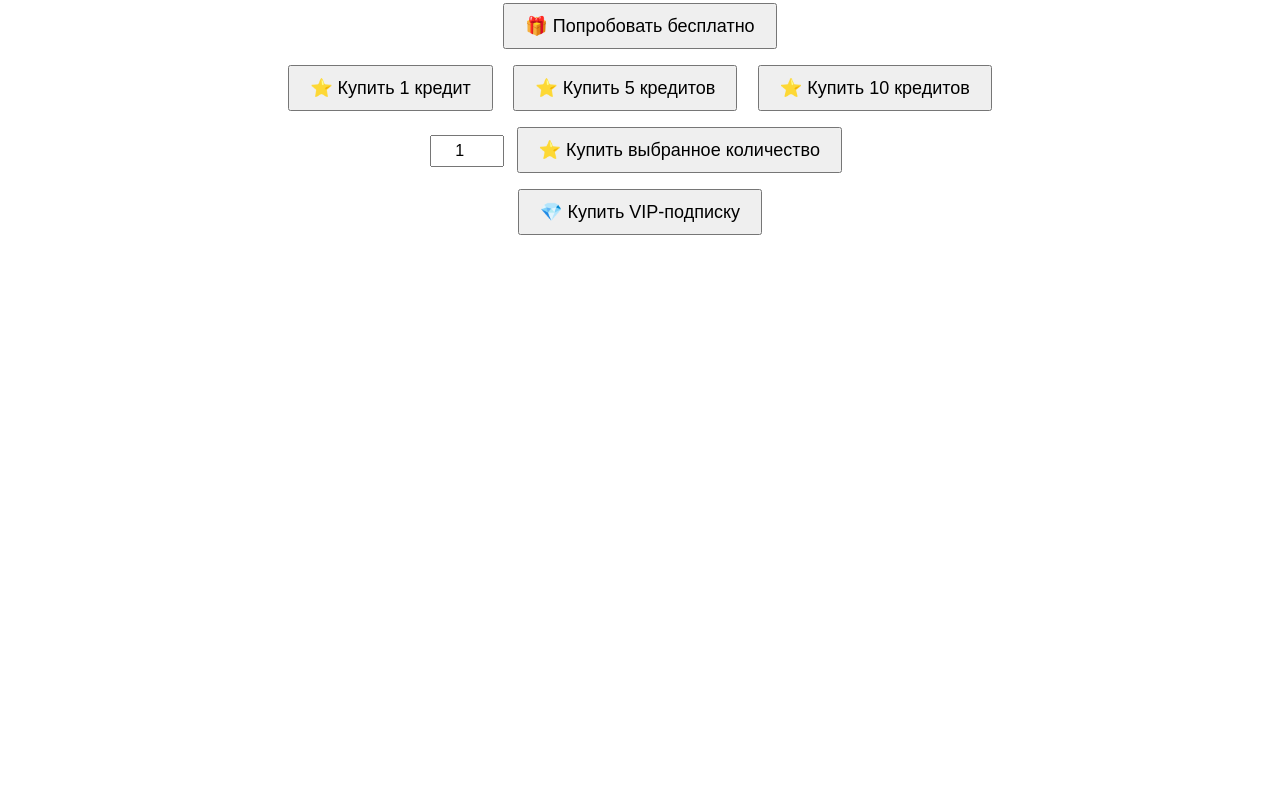
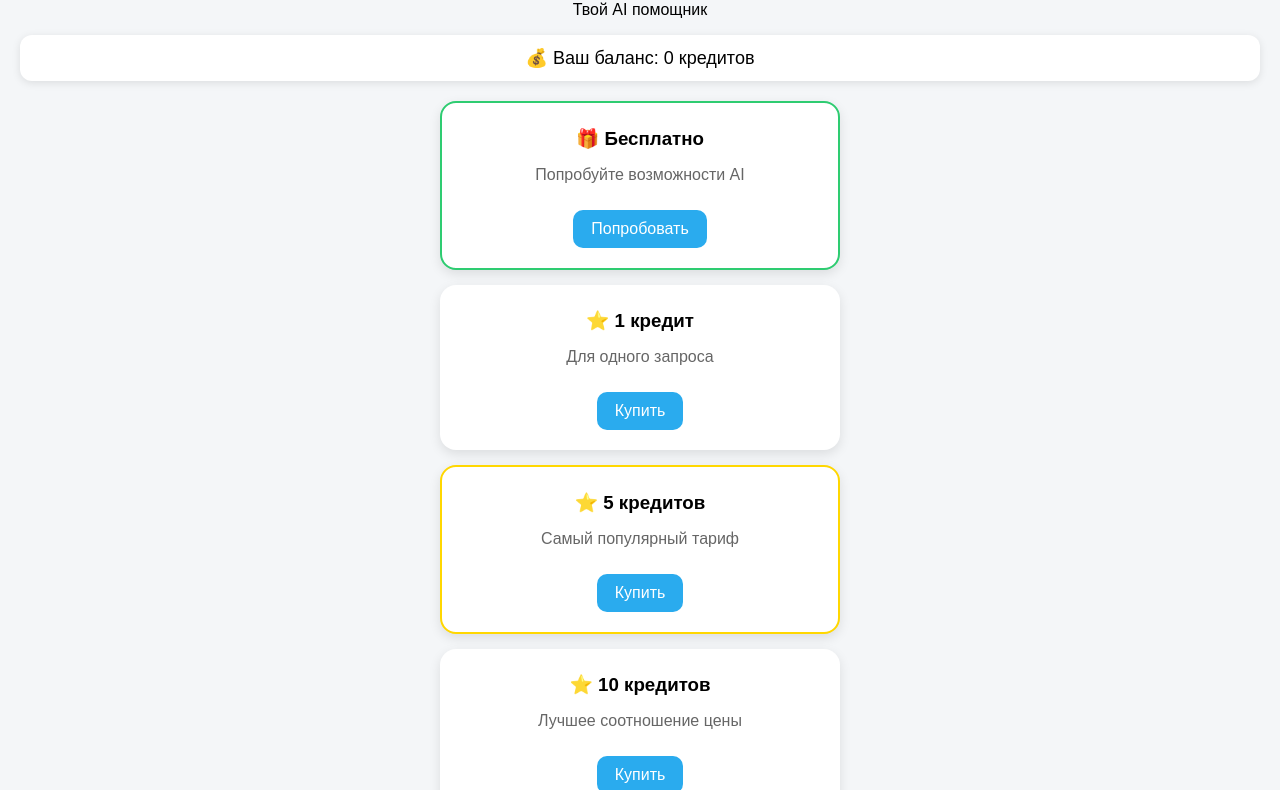
Before and after one commit to zajnulinoleg33-ux/AIMagicBot-MiniApp, a plain HTML site: page index.html in a window 1280 px wide. Shown: the part 93-883 px from the top of the page. Before the commit the page ends 800 px from the top, so only its background shows below. Drawn offline with Linux system fonts and the light colour scheme.

Commit message:
Refactor index.html for improved layout and styling

```diff
--- a/index.html
+++ b/index.html
@@ -2,71 +2,140 @@
 <html>
 <head>
 <meta charset="UTF-8">
-  <title>Пополнение AIMagicBot</title>
+<title>AIMagicBot</title>
+
 <style>
-    body { font-family: Arial, sans-serif; text-align: center; margin-top: 40px; }
-    button { font-size: 18px; padding: 10px 20px; margin: 8px; cursor: pointer; }
-    input { font-size: 16px; padding: 5px; width: 60px; text-align: center; }
-    h2 { margin-bottom: 20px; }
+body{
+font-family: Arial, sans-serif;
+background:#f4f6f8;
+margin:0;
+padding:20px;
+text-align:center;
+}
+
+h1{
+margin-bottom:5px;
+}
+
+.balance{
+background:white;
+padding:12px;
+border-radius:12px;
+margin-bottom:20px;
+box-shadow:0 2px 8px rgba(0,0,0,0.1);
+font-size:18px;
+}
+
+.container{
+display:grid;
+grid-template-columns:1fr;
+gap:15px;
+max-width:400px;
+margin:auto;
+}
+
+.card{
+background:white;
+padding:20px;
+border-radius:16px;
+box-shadow:0 4px 12px rgba(0,0,0,0.1);
+}
+
+.card h3{
+margin:5px 0;
+}
+
+.card p{
+color:#666;
+}
+
+.card button{
+margin-top:10px;
+padding:10px 18px;
+border:none;
+border-radius:10px;
+font-size:16px;
+background:#2AABEE;
+color:white;
+cursor:pointer;
+}
+
+.popular{
+border:2px solid gold;
+}
+
+.free{
+border:2px solid #2ecc71;
+}
+
+.vip{
+border:2px solid #9b59b6;
+}
+
 </style>
 </head>
+
 <body>
-  <h2>Пополнение баланса AIMagicBot</h2>
 
-  <!-- Кнопка бесплатного пробного запроса -->
-  <button id="free_trial">🎁 Попробовать бесплатно</button>
-  <br>
+<h1>AIMagicBot</h1>
+<p>Твой AI помощник</p>
 
-  <!-- Кнопки популярных вариантов -->
-  <button id="buy1">⭐ Купить 1 кредит</button>
-  <button id="buy5">⭐ Купить 5 кредитов</button>
-  <button id="buy10">⭐ Купить 10 кредитов</button>
-  <br>
+<div class="balance">
+💰 Ваш баланс: <span id="balance">0</span> кредитов
+</div>
 
-  <!-- Поле для произвольного количества -->
-  <input type="number" id="creditAmount" value="1" min="1" max="100">
-  <button id="buyCustom">⭐ Купить выбранное количество</button>
+<div class="container">
 
-  <!-- Кнопка VIP -->
-  <br>
-  <button id="vip">💎 Купить VIP-подписку</button>
+<div class="card free">
+<h3>🎁 Бесплатно</h3>
+<p>Попробуйте возможности AI</p>
+<button onclick="free()">Попробовать</button>
+</div>
+
+<div class="card">
+<h3>⭐ 1 кредит</h3>
+<p>Для одного запроса</p>
+<button onclick="buy(1)">Купить</button>
+</div>
+
+<div class="card popular">
+<h3>⭐ 5 кредитов</h3>
+<p>Самый популярный тариф</p>
+<button onclick="buy(5)">Купить</button>
+</div>
+
+<div class="card">
+<h3>⭐ 10 кредитов</h3>
+<p>Лучшее соотношение цены</p>
+<button onclick="buy(10)">Купить</button>
+</div>
+
+<div class="card vip">
+<h3>💎 VIP</h3>
+<p>Безлимитный доступ</p>
+<button onclick="vip()">Купить VIP</button>
+</div>
+
+</div>
 
 <script>
+
 const tg = window.Telegram.WebApp;
+tg.expand();
 
-    // Бесплатный пробный запрос
-    document.getElementById('free_trial').onclick = function() {
-      tg.sendData(JSON.stringify({ action: "free_trial", amount: 1 }));
-      alert("Вы активировали бесплатный пробный запрос!");
-    };
+function free(){
+tg.sendData(JSON.stringify({action:"free_trial"}));
+}
 
-    // Покупка популярных вариантов
-    document.getElementById('buy1').onclick = function() {
-      tg.sendData(JSON.stringify({ action: "buy_credit", amount: 1 }));
-      alert("1 кредит отправлен боту.");
-    };
-    document.getElementById('buy5').onclick = function() {
-      tg.sendData(JSON.stringify({ action: "buy_credit", amount: 5 }));
-      alert("5 кредитов отправлено боту.");
-    };
-    document.getElementById('buy10').onclick = function() {
-      tg.sendData(JSON.stringify({ action: "buy_credit", amount: 10 }));
-      alert("10 кредитов отправлено боту.");
-    };
+function buy(amount){
+tg.sendData(JSON.stringify({action:"buy_credit", amount:amount}));
+}
 
-    // Покупка произвольного количества
-    document.getElementById('buyCustom').onclick = function() {
-      const amount = parseInt(document.getElementById('creditAmount').value);
-      if(amount < 1) { alert("Введите корректное количество."); return; }
-      tg.sendData(JSON.stringify({ action: "buy_credit", amount }));
-      alert(`${amount} кредитов отправлено боту.`);
-    };
+function vip(){
+tg.sendData(JSON.stringify({action:"vip"}));
+}
 
-    // VIP-подписка
-    document.getElementById('vip').onclick = function() {
-      tg.sendData(JSON.stringify({ action: "vip_subscription" }));
-      alert("Запрос на покупку VIP отправлен боту.");
-    };
 </script>
+
 </body>
 </html>
```
Lines whose indentation alone changed are shown as unchanged.
